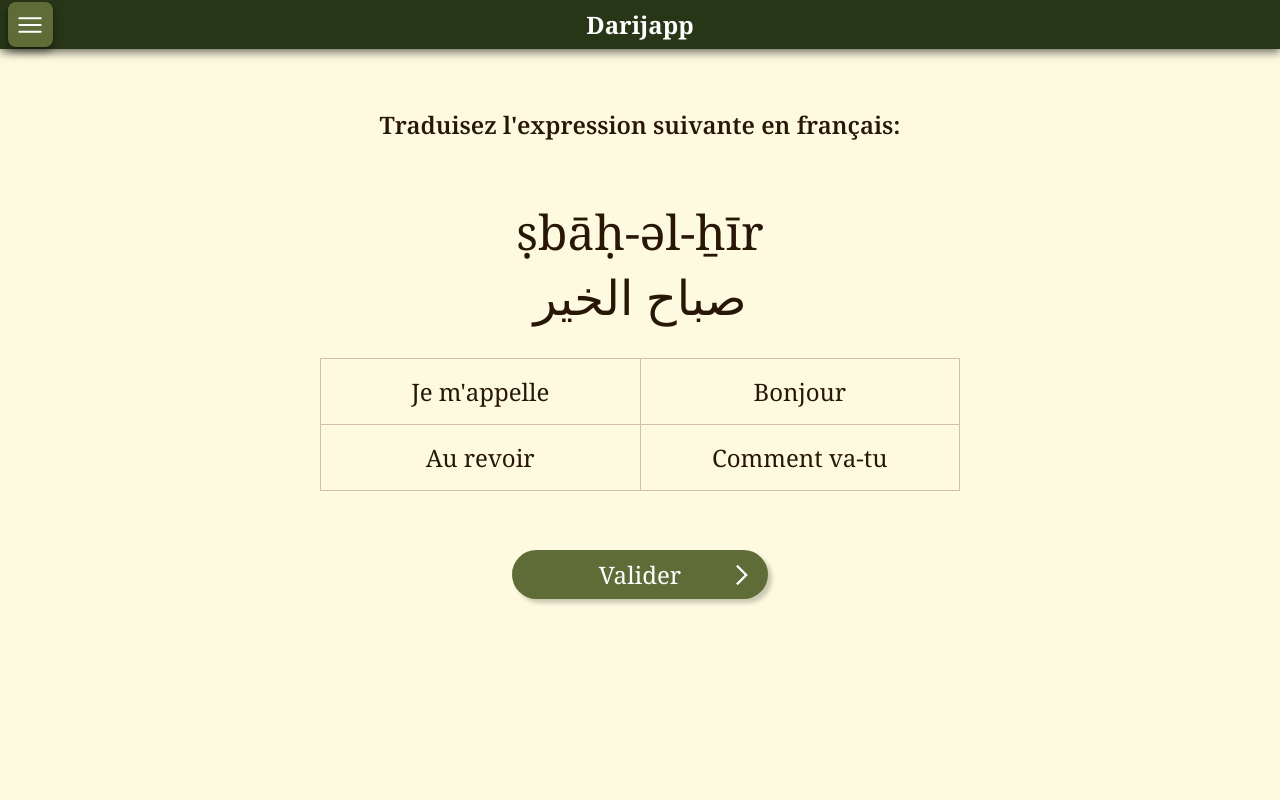
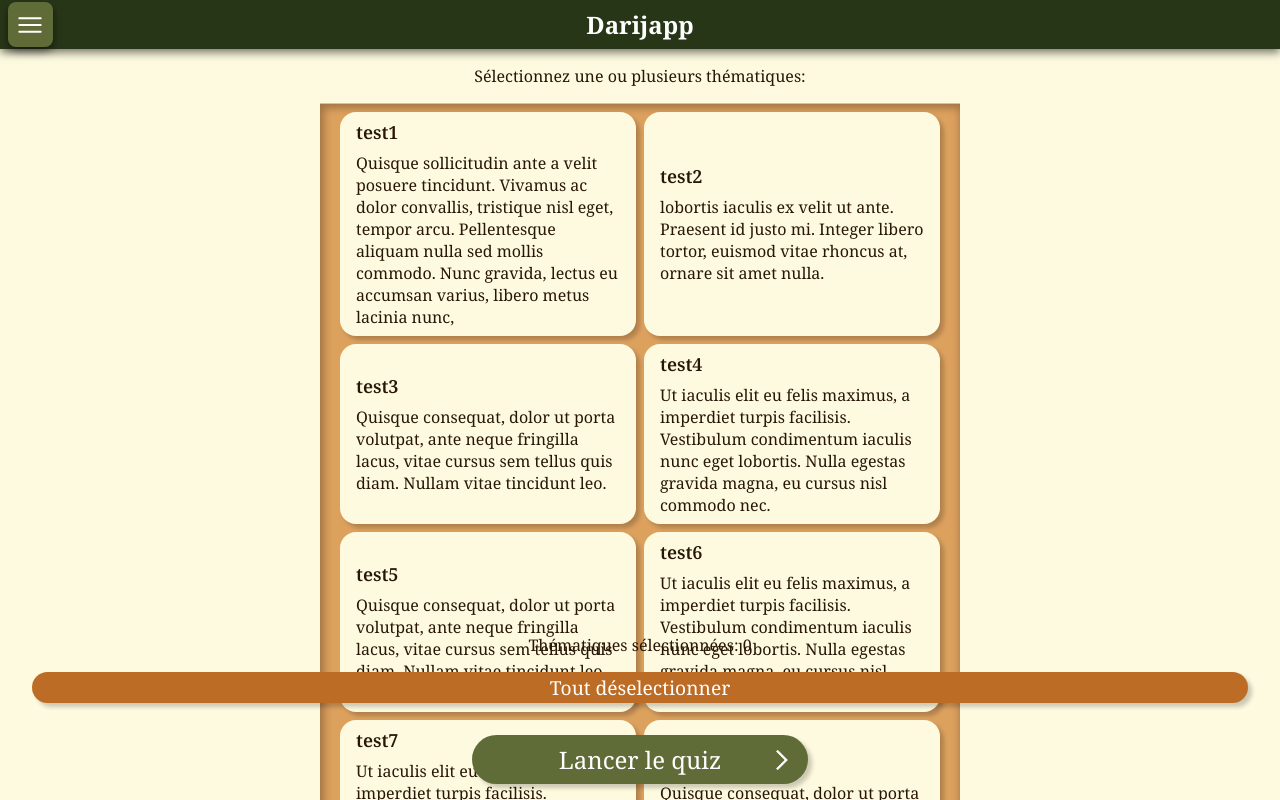
Before and after one commit to AdabLeDabe/Darijapp, a React (Vite) app in the folder darijapp-frontend/: page / in a window 1280 px wide. Built offline with nearby package versions, Linux system fonts and the light colour scheme.

Commit message:
First attempt at making the quiz selection responsive, I fucked it up

```diff
--- a/darijapp-frontend/src/App.tsx
+++ b/darijapp-frontend/src/App.tsx
@@ -12,7 +12,7 @@ function App() {
     return (
         <>
             <nav><Navbar /></nav>
-            <main><QuizQuestion /></main>
+            <main><QuizSelection /></main>
         </>
     )
 }
--- a/darijapp-frontend/src/components/CategoryList.tsx
+++ b/darijapp-frontend/src/components/CategoryList.tsx
@@ -12,7 +12,11 @@ function CategoryList({ selectedCategories, updateSelectedCategories }: Category
         { id: 0, title: "test1", description: "Quisque sollicitudin ante a velit posuere tincidunt. Vivamus ac dolor convallis, tristique nisl eget, tempor arcu. Pellentesque aliquam nulla sed mollis commodo. Nunc gravida, lectus eu accumsan varius, libero metus lacinia nunc," },
         { id: 1, title: "test2", description: "lobortis iaculis ex velit ut ante. Praesent id justo mi. Integer libero tortor, euismod vitae rhoncus at, ornare sit amet nulla." },
         { id: 2, title: "test3", description: "Quisque consequat, dolor ut porta volutpat, ante neque fringilla lacus, vitae cursus sem tellus quis diam. Nullam vitae tincidunt leo. " },
-        { id: 3, title: "test4", description: "Ut iaculis elit eu felis maximus, a imperdiet turpis facilisis. Vestibulum condimentum iaculis nunc eget lobortis. Nulla egestas gravida magna, eu cursus nisl commodo nec. " }
+        { id: 3, title: "test4", description: "Ut iaculis elit eu felis maximus, a imperdiet turpis facilisis. Vestibulum condimentum iaculis nunc eget lobortis. Nulla egestas gravida magna, eu cursus nisl commodo nec. " },
+        { id: 4, title: "test5", description: "Quisque consequat, dolor ut porta volutpat, ante neque fringilla lacus, vitae cursus sem tellus quis diam. Nullam vitae tincidunt leo. " },
+        { id: 5, title: "test6", description: "Ut iaculis elit eu felis maximus, a imperdiet turpis facilisis. Vestibulum condimentum iaculis nunc eget lobortis. Nulla egestas gravida magna, eu cursus nisl commodo nec. " },
+        { id: 6, title: "test7", description: "Ut iaculis elit eu felis maximus, a imperdiet turpis facilisis. Vestibulum condimentum iaculis nunc eget lobortis. Nulla egestas gravida magna, eu cursus nisl commodo nec. " },
+        { id: 7, title: "test8", description: "Quisque consequat, dolor ut porta volutpat, ante neque fringilla lacus, vitae cursus sem tellus quis diam. Nullam vitae tincidunt leo. " },
     ]);
 
     const getCategoryClassName = (id: number) => {
--- a/darijapp-frontend/src/styles/CategoryList.css
+++ b/darijapp-frontend/src/styles/CategoryList.css
@@ -4,7 +4,9 @@
     flex-direction: column;
     background-color: var(--color-secondary);
     gap: 0.5rem;
+    height: 100%;
     box-shadow: inset 2px 2px 0.5rem 2px rgba(0, 0, 0, 0.288);
+    overflow: auto;
 }
 
 .category-button-container {
@@ -38,3 +40,22 @@
     text-align: left;
     display: inline;
 }
+
+@media (min-width: 768px) {
+    .category-list-container {
+        flex-direction: row;
+        flex-wrap: wrap;
+        align-items: stretch;
+    }
+
+    .category-button-container {
+        flex: 0 0 calc(50% - 8px);
+        display: flex;
+        flex-direction: column;
+        align-self: stretch;
+        justify-items: flex-start;
+        justify-content: flex-start;
+        align-items: flex-start;
+        align-content: flex-start;
+    }
+}
--- a/darijapp-frontend/src/styles/QuizQuestion.css
+++ b/darijapp-frontend/src/styles/QuizQuestion.css
@@ -57,7 +57,7 @@
     }
 
     .quiz-question-container div.validation {
-        width: 20vw;
+        width: 25rem;
         margin: auto;
     }
 }
--- a/darijapp-frontend/src/styles/QuizSelection.css
+++ b/darijapp-frontend/src/styles/QuizSelection.css
@@ -26,10 +26,10 @@
 
 .quiz-selection-container div.categories {
     grid-area: categories;
-    overflow: auto;
-    display: block;
+
     border-top: 1px solid var(--color-border-light);
     border-bottom: 1px solid var(--color-border-light);
+    overflow: auto;
 }
 
 .quiz-selection-container div.unselect-menu {
@@ -44,3 +44,19 @@
     grid-area: validation;
     padding: 1rem 2rem;
 }
+
+@media (min-width: 768px) {
+    .quiz-selection-container {
+        margin: auto;
+    }
+
+    .quiz-selection-container  div.categories {
+        width: 40rem;
+        margin: auto;
+    }
+
+    .quiz-selection-container div.validation {
+        width: 25rem;
+        margin: auto;
+    }
+}
```
